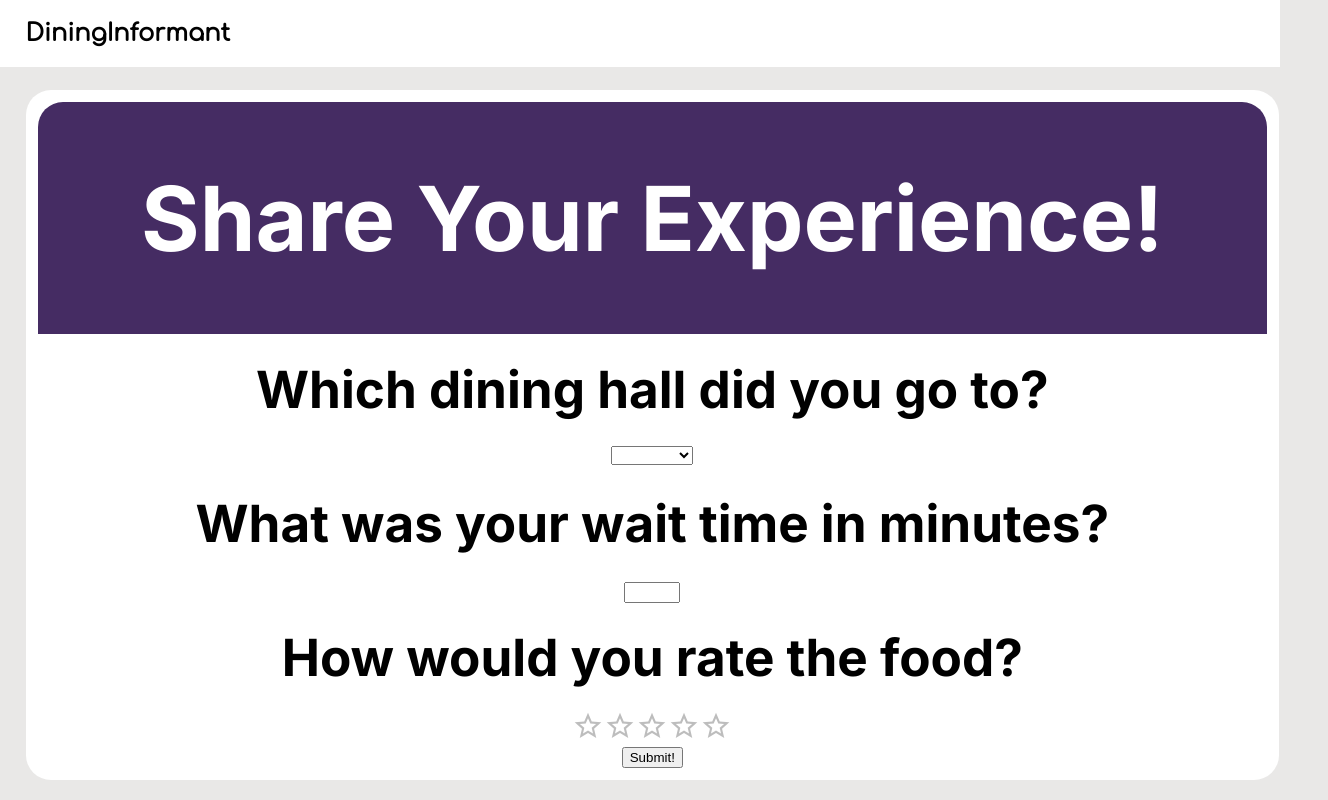
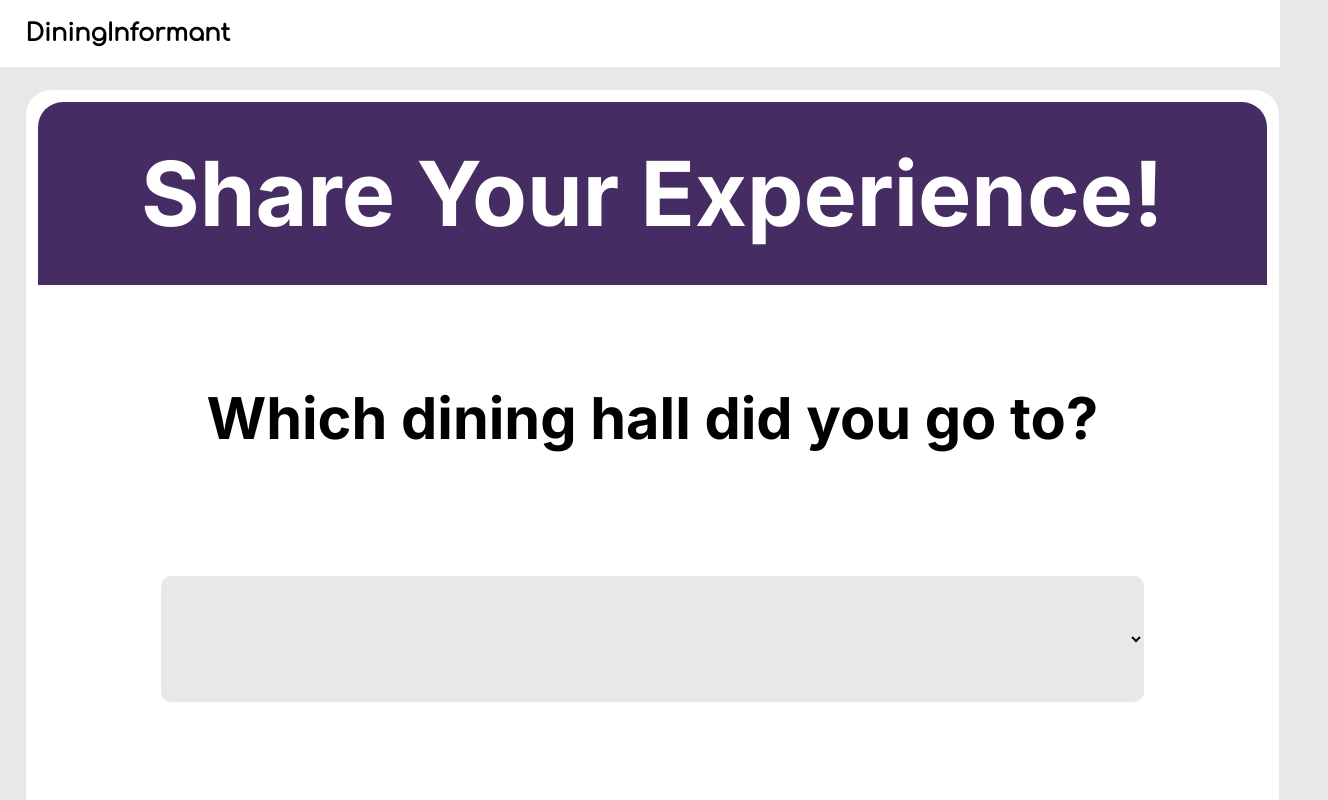
Before and after one commit to 394-w23/DiningInformant, a React (Vite) app: page / in a window 1280 px wide. Shown: the top 800 px of the page, 1328 px wide, since content can reach past the window. Built offline with nearby package versions, Linux system fonts and the light colour scheme.

Commit message:
form css almost done
minor issues:
- no margin on the right of the form?
- purple header thing isn't quite filling the form
- no way to return back to dining halls
- stars aren't resizing

```diff
--- a/src/user submission form anima/form.css
+++ b/src/user submission form anima/form.css
@@ -8,6 +8,7 @@
     width: 100%;
     font-family: 'Inter', sans-serif;
     border-radius: 25px;
+    text-align: center;
 }
 
 .shareYourExperienceHeader {
@@ -21,6 +22,62 @@
     font-size: 7vw;
     font-weight: bolder;
     color: white;
-    padding-top: 2%;
-    padding-bottom: 2%;
+    text-align: center;
+    width: 100%;
 }
+
+.questionH1 {
+    font-size: 4.5vw;
+    font-weight: bolder;
+    color: black;
+    text-align: center;
+    width: 100%;
+}
+
+.question {
+    padding: 5%;
+    width: 100%;
+}
+
+.response {
+    margin-top: 2%;
+    margin-bottom: 2%;
+    width: 100%;
+}
+
+.formdropdown {
+    width: 80%;
+    border: none;
+    background: rgb(233, 232, 231);
+    padding: 3%;
+    border-radius: 10px;
+    font-size: 3.5vw;
+}
+
+.waittimeinput {
+    width: 75%;
+    border: none;
+    background: rgb(233, 232, 231);
+    padding: 3%;
+    border-radius: 10px;
+    font-size: 3.5vw;
+}
+
+.buttoncontainer {
+    margin-top: 5%;
+    margin-bottom: 2%;
+    width: 100%;
+}
+
+.submitbutton {
+    font-size: 7vw;
+    font-weight: bolder;
+    border: none;
+    background: #0b7722;
+    width: 98%;
+    border-radius: 20px;
+    color: white;
+    padding: 3%;
+    margin-top: 5%;
+    box-shadow: 0 0 10px 0 rgba(0, 0, 0, 0.5);
+}
--- a/src/user submission form anima/form.jsx
+++ b/src/user submission form anima/form.jsx
@@ -16,10 +16,10 @@ export const Form = () => {
                     <h1 className="shareYourExperienceH1">Share Your Experience!</h1>
                 </div>
                 <div className="question">
-                    <h1>Which dining hall did you go to?</h1>
+                    <h1 className="questionH1">Which dining hall did you go to?</h1>
                 </div>
                 <div className="response">
-                    <select id="userDiningHall">\
+                    <select className="formdropdown" id="userDiningHall">\
                         <option value=""></option>
                         <option value="Allison">Allison</option>
                         <option value="Elder">Elder</option>
@@ -28,19 +28,19 @@ export const Form = () => {
                     </select>
                 </div>
                 <div className="question">
-                    <h1>What was your wait time in minutes?</h1>
+                    <h1 className="questionH1">What was your wait time in minutes?</h1>
                 </div>
                 <div className="response">
-                    <input type="number" min="0" max="40" id="userWaitTime"></input>
+                    <input className="waittimeinput" type="number" min="0" max="40" id="userWaitTime"></input>
                 </div>
                 <div className="question">
-                    <h1>How would you rate the food?</h1>
+                    <h1 className="questionH1">How would you rate the food?</h1>
                 </div>
                 <div className="response">
-                    <Rating name="half-rating-read" precision={0.5} sx={{fontSize: "2vw"}} id="userStars" />
-                </div>
+
+                </div><Rating name="half-rating-read" precision={0.5} sx={{fontSize: "25%"}} id="userStars" />
                 <div className="buttoncontainer">
-                    <button>Submit!</button>
+                    <button className="submitbutton">Submit!</button>
                 </div>
             </div>
         </>
```
